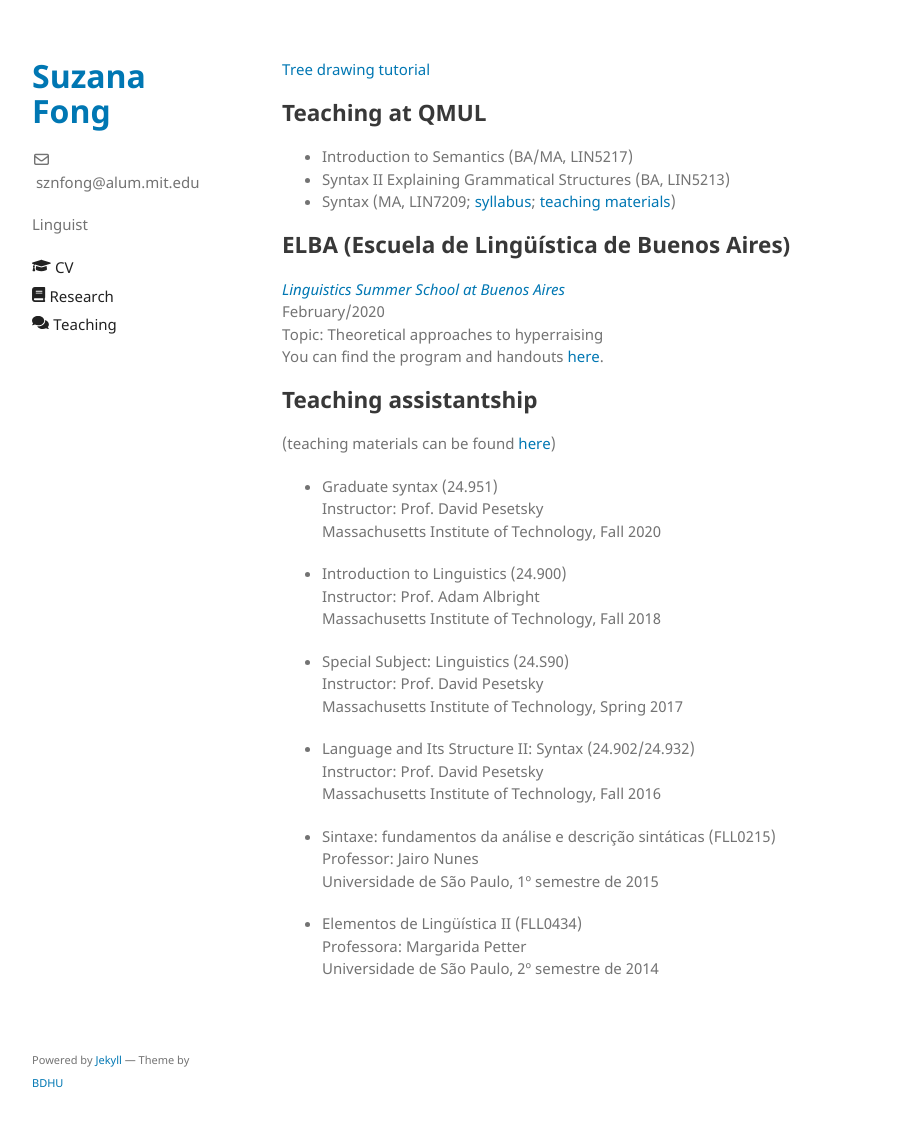
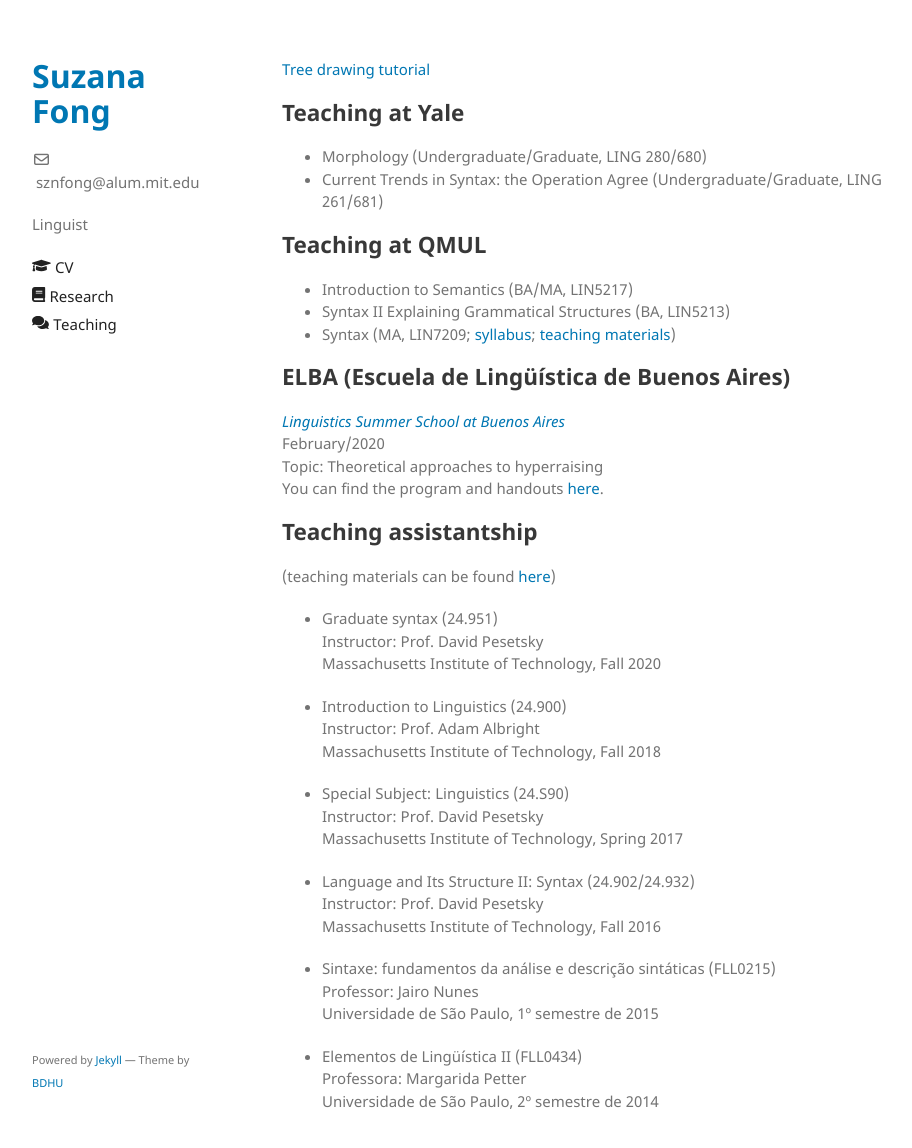
Before and after one commit to sznfng/sznfng.github.io, a Jekyll site: the page built from teaching.md, in a window 1280 px wide and 1162 px high. Shown: the top 1148 px of the window, without its empty margins (178-1090 px from the left). Built offline with Jekyll 4.4.1, drawn with Linux system fonts in a browser that asks for light colours.

Commit message:
Update teaching.md

```diff
--- a/teaching.md
+++ b/teaching.md
@@ -4,6 +4,10 @@ title: Teaching
 ---
 
 [Tree drawing tutorial](Tree_drawing_tutorial_website.pdf)
+
+## Teaching at Yale
++ Morphology (Undergraduate/Graduate, LING 280/680)
++ Current Trends in Syntax: the Operation Agree (Undergraduate/Graduate, LING 261/681)
 
 ## Teaching at QMUL
 + Introduction to Semantics (BA/MA, LIN5217)
```
